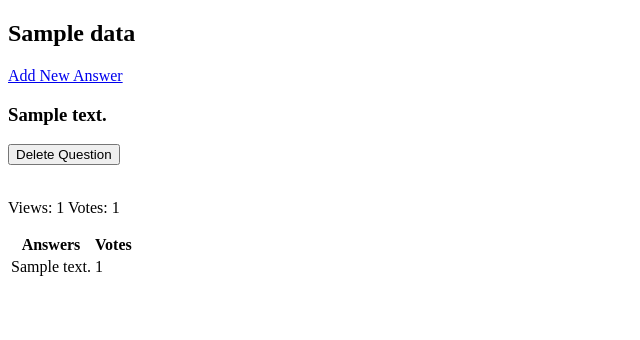
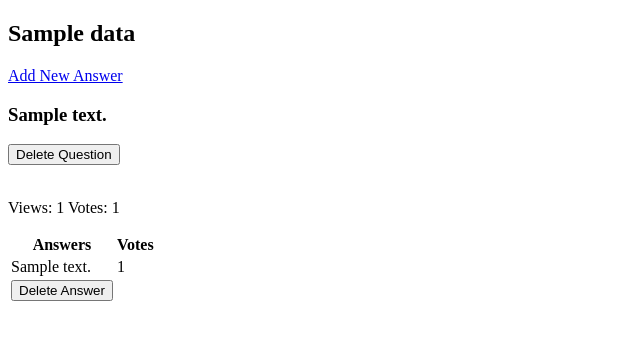
Before and after one commit to CodecoolGlobal/ask-mate-3-python-oliviakovacs, a Flask app: template templates/question_by_id.html in a window 1280 px wide. Shown: the top 340 px of the page, without its empty margins (0-640 px from the left). Run offline with Flask 2, Linux system fonts and the light colour scheme; the template is opened without the code that fills it: most values are stand-ins (such as "Sample title", 1, 10 or a date in 2020).

Commit message:
delete answer

```diff
--- a/server.py
+++ b/server.py
@@ -33,7 +33,7 @@ def main_page():
 #     return render_template("question.html", question=question, answers=answers)
 
 
-@app.route("/question/<int:id>")
+@app.route("/question/<id>")
 def display_question(id):
     question = data_manager.get_question_by_id(id)
     answers = data_manager.get_answers_by_question_id(id)
@@ -112,9 +112,9 @@ def edit_question(question_id):
 
 @app.route('/answer/<answer_id>/delete', methods=["POST", "GET"])
 def delete_answer(answer_id):
-    old_answers = data_manager.delete_content_by_id(answer_id, "answer")
-    question_id = data_manager.which_question(old_answers, answer_id)
-    return redirect(url_for("display_question", id=question_id))
+    data_manager.delete_comment_by_answer_id(answer_id)
+    return_question_id = data_manager.delete_answer_by_id(answer_id)
+    return redirect("/question/" + str(return_question_id['question_id']))
 
 
 @app.route('/question/<question_id>/vote_up')
--- a/templates/question_by_id.html
+++ b/templates/question_by_id.html
@@ -19,7 +19,18 @@
         <tr><th>Answers</th><th>Votes</th></tr>
             {% for answer in answers %}
 {#                <li> <a href="/question/{{ question.id }}">{{ data.answer.message }}</a></li>#}
-                <tr><td>{{ answer.message }}</td><td>{{ answer.vote_number }}</td></tr>
+                <tr>
+                    <td>{{ answer.message }}</td>
+                    <td>{{ answer.vote_number }}</td>
+                </tr>
+                <tr>
+                    <td>
+                        <form action="/answer/{{ answer.id }}/delete">
+                            <input type="submit" value="Delete Answer" />
+                        </form>
+                    </td>
+                </tr>
+
             {% endfor %}
     </table>
     </div>
```
Also changed, not shown: data_manager.py (+12 -1 lines).
